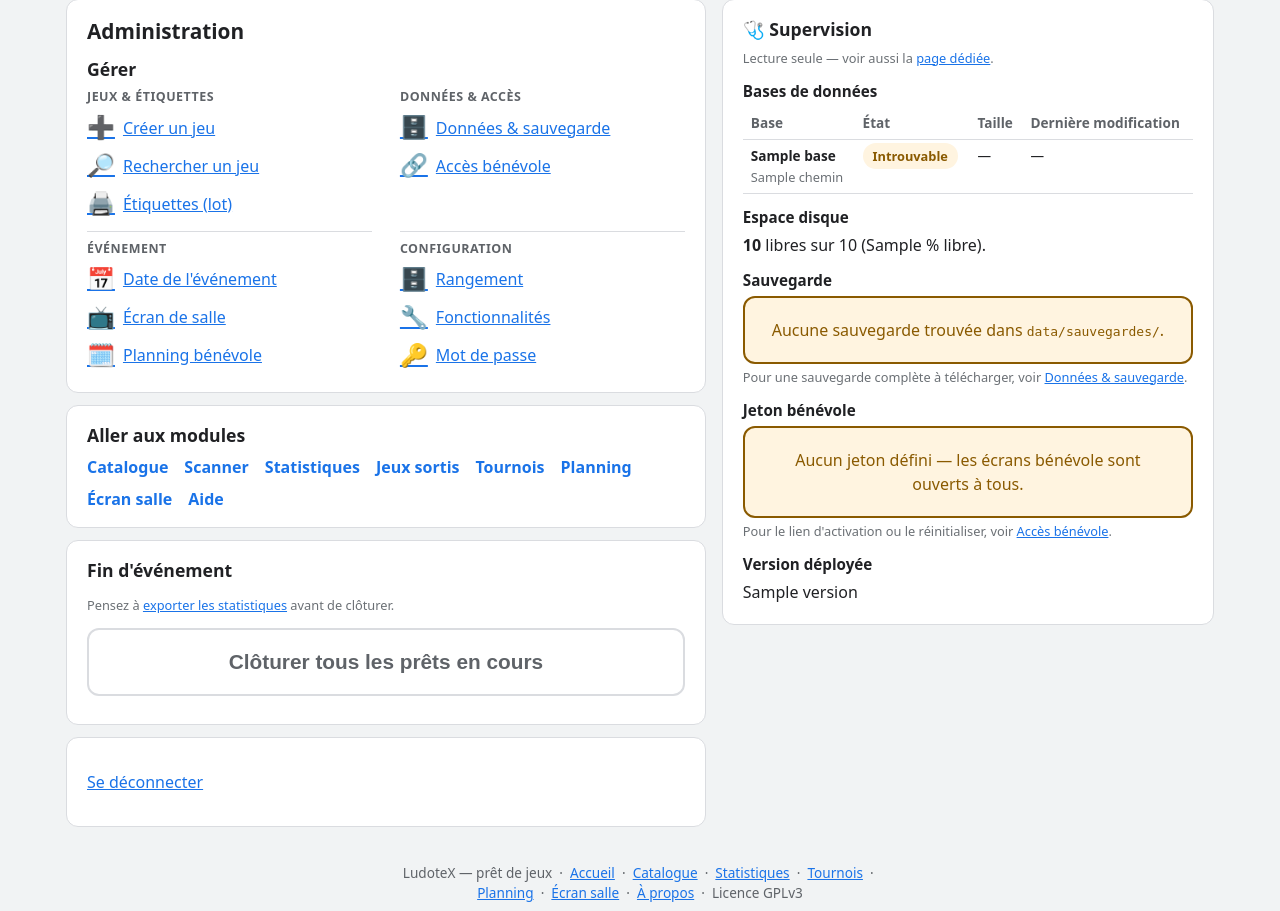
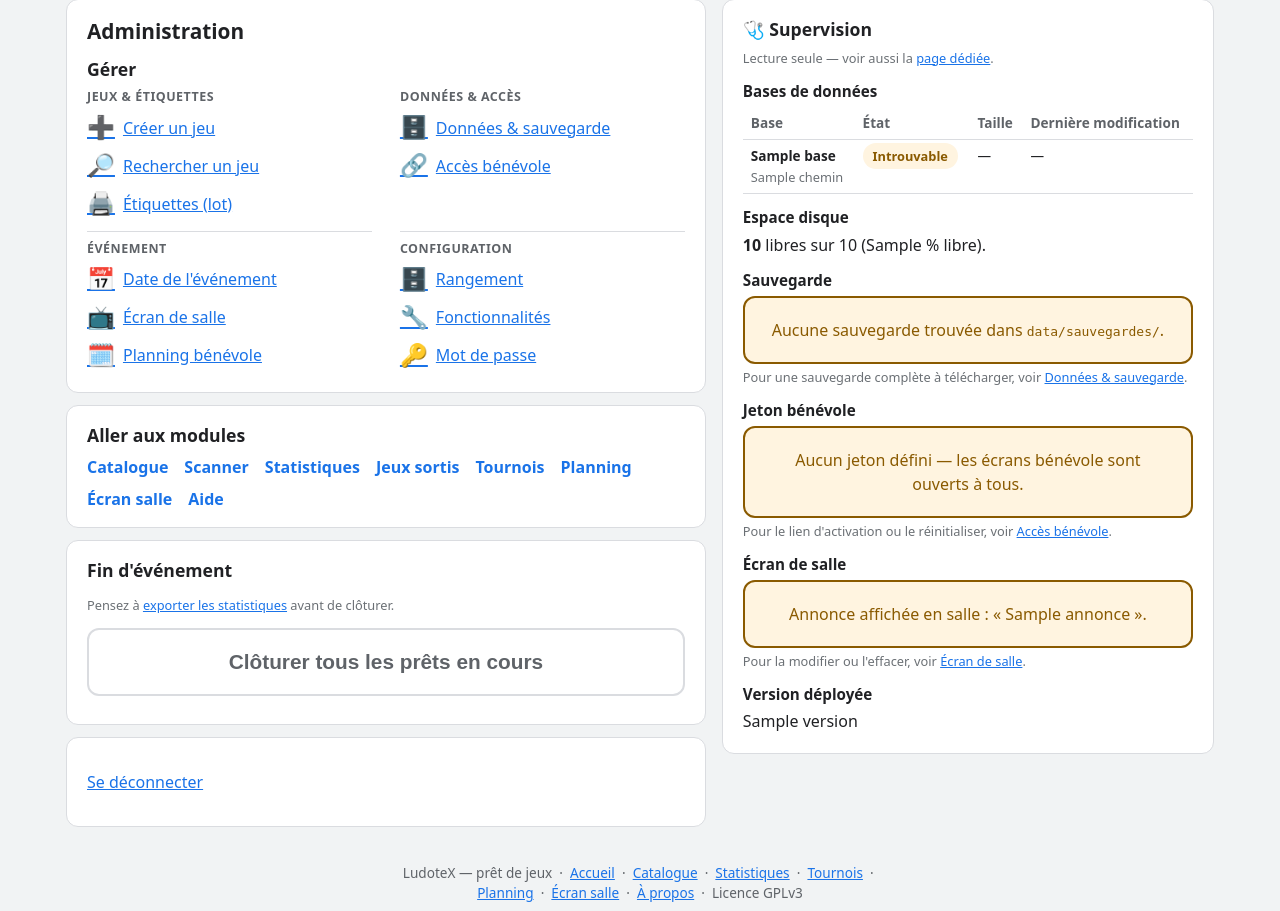
Before and after one commit to Dramac/LudoteX, a FastAPI app: template app/templates/admin_dashboard.html in a window 1280 px wide. Shown: the part 99-1010 px from the top of the page. Run offline with FastAPI, Linux system fonts and the light colour scheme; the template is opened without the code that fills it: most values are stand-ins (such as "Sample title", 1, 10 or a date in 2020).

Commit message:
feat(supervision): rappel de l'annonce active en salle
annonce_ecran_salle() dans app/supervision.py réutilise live.annonce_active
(import différé, pas de duplication de la logique d'expiration). Nouvelle
clé 'annonce' dans etat_supervision(). Ligne « Annonce affichée en salle »
dans _supervision_contenu.html (fragment partagé /admin/supervision et
tableau de bord), affichée UNIQUEMENT si une annonce est active — rien sinon.
Test existant (test_etat_supervision_rassemble_tout) mis à jour.

```diff
--- a/app/templates/_supervision_contenu.html
+++ b/app/templates/_supervision_contenu.html
@@ -72,5 +72,14 @@
 <p class="stats-note">Pour le lien d'activation ou le réinitialiser,
    voir <a class="lien" href="/admin/jeton">Accès bénévole</a>.</p>
 
+{% if etat.annonce %}
+<h3>Écran de salle</h3>
+<p class="resultat resultat-attention">
+  Annonce affichée en salle : « {{ etat.annonce }} ».
+</p>
+<p class="stats-note">Pour la modifier ou l'effacer,
+   voir <a class="lien" href="/admin/ecran-salle">Écran de salle</a>.</p>
+{% endif %}
+
 <h3>Version déployée</h3>
 <p>{{ etat.version }}</p>
```
Also changed, not shown: app/supervision.py (+15 -0 lines), tests/test_supervision.py (+1 -1 lines).
